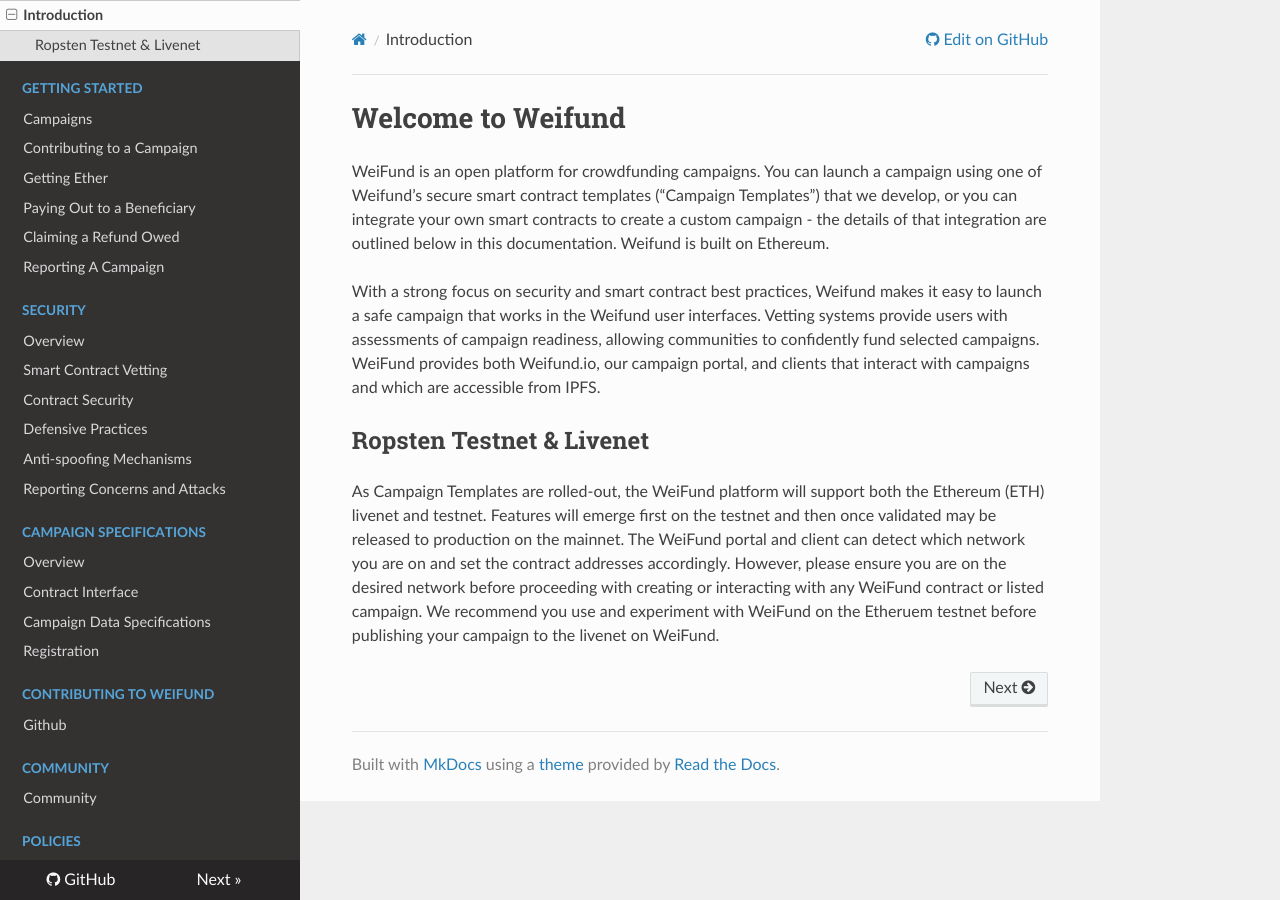
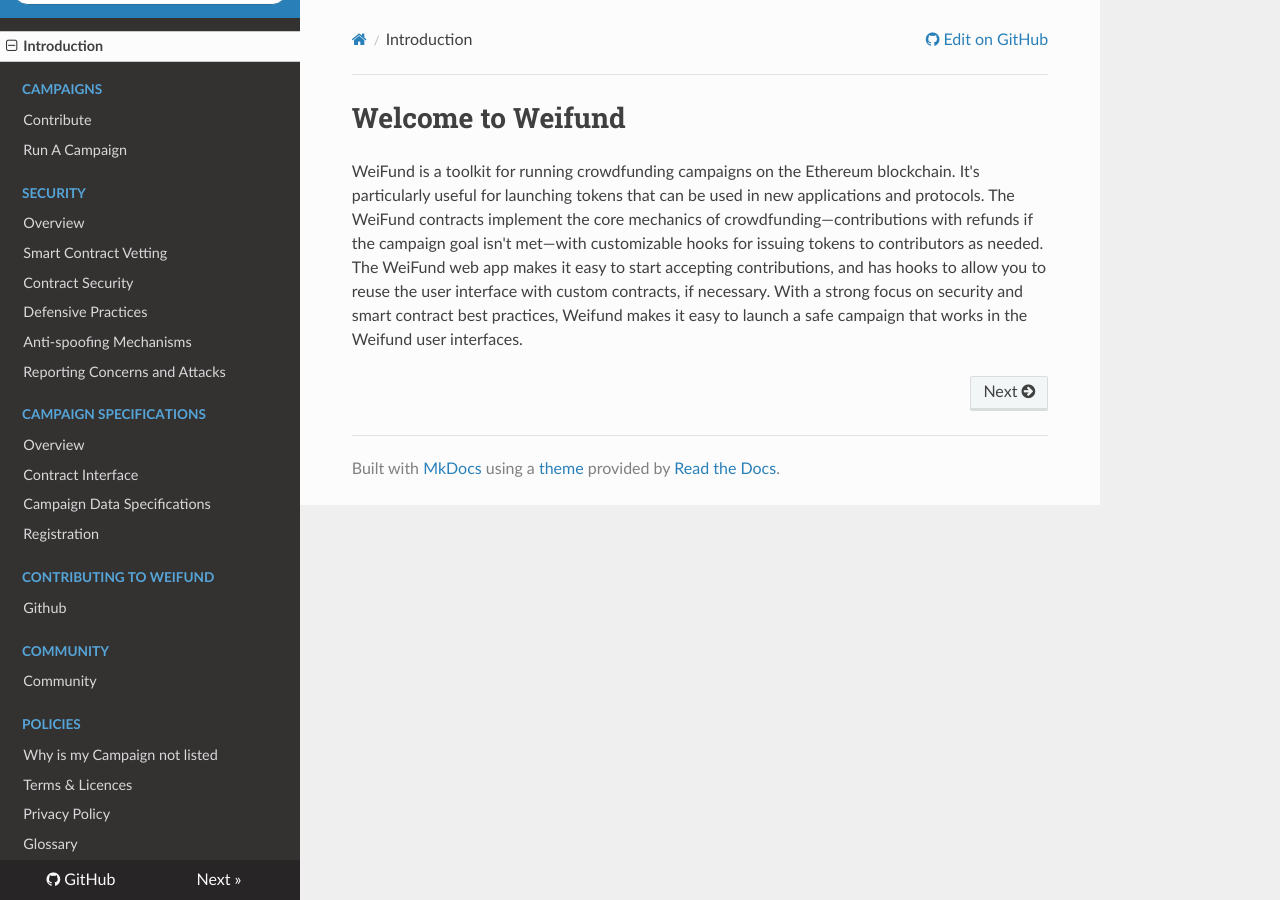
Before and after one commit to weifund/docs, an MkDocs documentation site: the page built from docs/index.md, in a window 1280 px wide. Built offline with MkDocs 1.6.1, drawn with Linux system fonts in a browser that asks for light colours; nearby versions of some CDN libraries; old or Windows-style settings are respelled for this version of MkDocs.

Commit message:
Update index and campaign instructions

```diff
--- a/docs/index.md
+++ b/docs/index.md
@@ -1,8 +1,3 @@
 # Welcome to Weifund
 
-WeiFund is an open platform for crowdfunding campaigns. You can launch a campaign using one of Weifund’s secure smart contract templates (“Campaign Templates”) that we develop, or you can integrate your own smart contracts to create a custom campaign - the details of that integration are outlined below in this documentation. Weifund is built on Ethereum.
-
-With a strong focus on security and smart contract best practices, Weifund makes it easy to launch a safe campaign that works in the Weifund user interfaces. Vetting systems provide users with assessments of campaign readiness, allowing communities to confidently fund selected campaigns. WeiFund provides both Weifund.io, our campaign portal, and clients that interact with campaigns and which are accessible from IPFS.
-
-## Ropsten Testnet & Livenet
-As Campaign Templates are rolled-out, the WeiFund platform will support both the Ethereum (ETH) livenet and testnet. Features will emerge first on the testnet and then once validated may be released to production on the mainnet. The WeiFund portal and client can detect which network you are on and set the contract addresses accordingly. However, please ensure you are on the desired network before proceeding with creating or interacting with any WeiFund contract or listed campaign. We recommend you use and experiment with WeiFund on the Etheruem testnet before publishing your campaign to the livenet on WeiFund.
+WeiFund is a toolkit for running crowdfunding campaigns on the Ethereum blockchain. It's particularly useful for launching tokens that can be used in new applications and protocols. The WeiFund contracts implement the core mechanics of crowdfunding—contributions with refunds if the campaign goal isn't met—with customizable hooks for issuing tokens to contributors as needed. The WeiFund web app makes it easy to start accepting contributions, and has hooks to allow you to reuse the user interface with custom contracts, if necessary. With a strong focus on security and smart contract best practices, Weifund makes it easy to launch a safe campaign that works in the Weifund user interfaces.
--- a/mkdocs.yml
+++ b/mkdocs.yml
@@ -5,13 +5,9 @@ theme: readthedocs
 extra_css: [extra.css]
 pages:
 - Introduction: 'index.md'
-- Getting Started:
-  - Campaigns: 'getting_started/campaigns.md'
-  - Contributing to a Campaign: 'getting_started/contributing_to_a_campaign.md'
-  - Getting Ether: 'getting_started/getting_ether.md'
-  - Paying Out to a Beneficiary: 'getting_started/payout_campaign.md'
-  - Claiming a Refund Owed: 'getting_started/claim_refund.md'
-  - Reporting A Campaign: 'getting_started/reporting_a_campaign.md'
+- Campaigns:
+  - Contribute: 'campaigns/contributing.md'
+  - Run A Campaign: 'campaigns/running.md'
 - Security:
   - Overview: 'security/overview.md'
   - Smart Contract Vetting: 'security/smartcontract_vetting.md'
```
Also changed, not shown: docs/campaigns/contributing.md (added, +41 -0 lines), docs/campaigns/running.md (added, +23 -0 lines), docs/getting_started/campaigns.md (deleted, +0 -28 lines), docs/getting_started/claim_refund.md (deleted, +0 -12 lines), docs/getting_started/contributing_to_a_campaign.md (deleted, +0 -37 lines), docs/getting_started/getting_ether.md (deleted, +0 -9 lines), docs/getting_started/payout_campaign.md (deleted, +0 -13 lines), docs/getting_started/reporting_a_campaign.md (deleted, +0 -8 lines), 2 other files.
